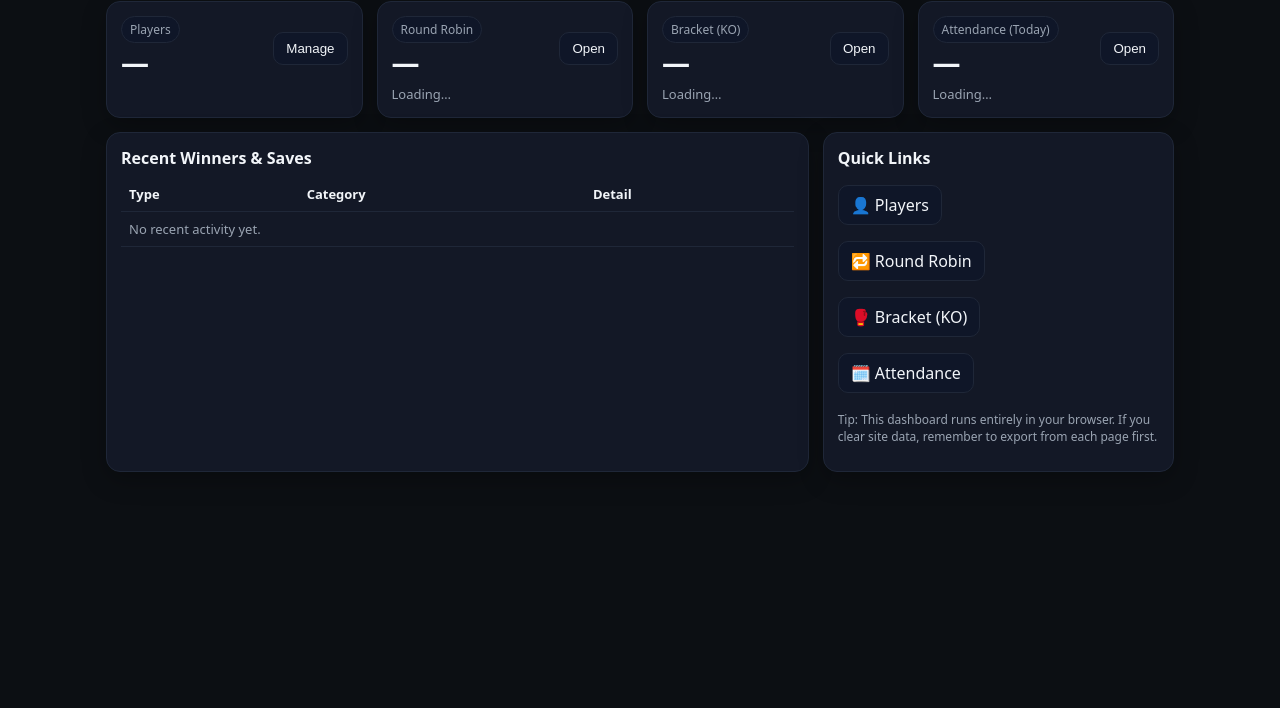
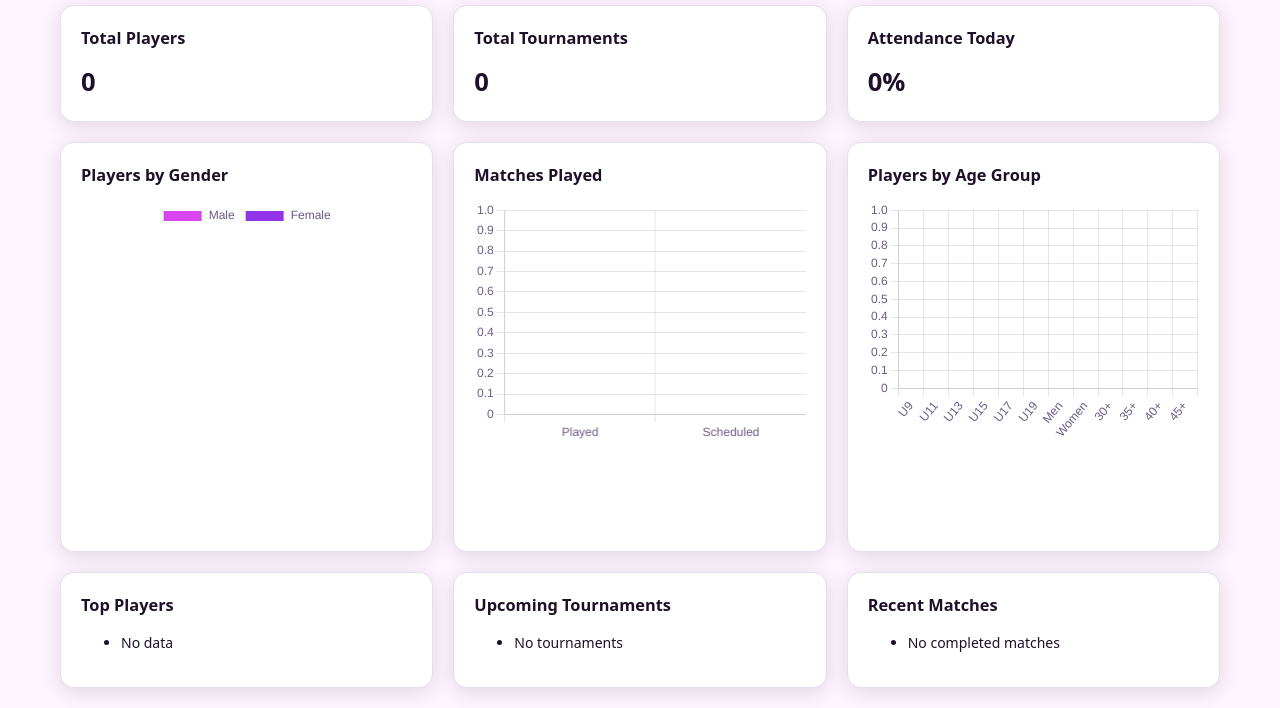
Before and after one commit to mahadhana1723-del/theworldofsportsmans, a plain HTML site: page dashboard.html in a window 1280 px wide. Shown: the part 114-822 px from the top of the page. Before the commit the page ends 800 px from the top, so only its background shows below. Drawn offline with nearby package versions, Linux system fonts and the light colour scheme.

Commit message:
dashboard changed

```diff
--- a/dashboard.html
+++ b/dashboard.html
@@ -1,301 +1,273 @@
-
 <!DOCTYPE html>
 <html lang="en">
 <head>
-<meta charset="utf-8">
-<meta name="viewport" content="width=device-width, initial-scale=1">
-<title>🏸 Unified Dashboard</title>
+  <meta charset="utf-8"/>
+  <meta name="viewport" content="width=device-width,initial-scale=1"/>
+  <title>Dashboard - Badminton Manager</title>
+
+  <script src="https://cdn.jsdelivr.net/npm/chart.js"></script>
+
   <style>
     :root{
-    --bg:#0c0f13;
-    --card:#131826;
-    --muted:#9aa4b2;
-    --text:#f2f5f9;
-    --accent:#2a82ff;
-    --good:#22c55e;
-    --warn:#f59e0b;
-    --bad:#ef4444;
-    --line:#1f2738;
+      --bg:#fdf4ff; --card:#ffffff; --text:#1f1029; --muted:#6b5a86;
+      --primary:#d946ef; --accent:#9333ea; --danger:#dc2626;
+      --warn:#d97706; --line:#e5e0eb;
     }
+    :root.dark{
+      --bg:#0b1020; --card:#12172a; --text:#e9efff; --muted:#9fb2d9;
+      --primary:#a855f7; --accent:#ec4899; --danger:#ef4444;
+      --warn:#f59e0b; --line:#293250;
+    }
+
     *{box-sizing:border-box}
-  body{margin:0; font-family:system-ui,Segoe UI,Arial; background:var(--bg); color:var(--text);}
-  header{position:sticky; top:0; z-index:5; background:linear-gradient(to right, #0c0f13, #0d1220); border-bottom:1px solid var(--line);}
-  .wrap{max-width:1100px; margin:0 auto; padding:16px;}
-  h1{margin:0; font-size:22px; letter-spacing:.2px;}
-  .sub{color:var(--muted); font-size:13px; margin-top:4px}
+    body{margin:0;font:14px/1.5 system-ui,Segoe UI,Roboto,Arial;background:var(--bg);color:var(--text)}
 
-  .grid{display:grid; gap:14px; grid-template-columns:repeat(auto-fit,minmax(240px,1fr)); margin-top:14px;}
-  .card{background:var(--card); border:1px solid var(--line); border-radius:14px; padding:14px; box-shadow:0 8px 24px rgba(0,0,0,.25);}
-  .card h3{margin:0 0 8px; font-size:16px}
-  .kpi{display:flex; align-items:center; justify-content:space-between}
-  .kpi .big{font-size:28px; font-weight:700}
-  .kpi .pill{font-size:12px; padding:4px 8px; border-radius:999px; background:#0f1628; border:1px solid var(--line); color:var(--muted)}
+    .container{max-width:1200px;margin:0 auto;padding:20px}
+    .grid{display:grid;gap:20px;grid-template-columns:repeat(3,minmax(0,1fr))}
+    @media(max-width:900px){.grid{grid-template-columns:1fr}}
 
-  .table{width:100%; border-collapse:collapse; font-size:13px; margin-top:8px}
-  .table th, .table td{padding:8px; border-bottom:1px solid var(--line); text-align:left}
-  .empty{color:var(--muted); text-align:center; padding:12px}
+    .card{background:var(--card);border:1px solid var(--line);border-radius:14px;padding:20px;box-shadow:0 4px 20px rgba(0,0,0,.12)}
+    h3{margin:0 0 12px}
+    .kpi{font-size:1.6rem;font-weight:bold}
 
-  .row{display:grid; gap:14px; grid-template-columns:2fr 1fr}
-  .links a, .btn{display:inline-flex; align-items:center; gap:6px; padding:8px 12px; border-radius:10px; border:1px solid var(--line); color:var(--text); text-decoration:none; background:#0f1628; cursor:pointer}
-  .btn:hover, .links a:hover{border-color:#2a82ff55}
-  .good{color:var(--good)}
-  .bad{color:var(--bad)}
-  .warn{color:var(--warn)}
+    .btn{border:1px solid var(--line);background:transparent;padding:10px 14px;border-radius:10px;cursor:pointer}
+    .btn.primary{background:linear-gradient(90deg,var(--primary),var(--accent));color:white;border-color:transparent}
+    .btn:hover{opacity:.9}
 
-  .footer-note{color:var(--muted); font-size:12px; margin-top:18px}
+    /* ===== Results Ticker ===== */
+    .ticker{
+      width:100%;
+      background:linear-gradient(90deg,var(--primary),var(--accent));
+      color:#fff;
+      padding:6px 0;
+      overflow:hidden;
+      position:sticky;
+      top:0;
+      z-index:100;
+    }
+    .ticker-content{
+      display:inline-block;
+      white-space:nowrap;
+      padding-left:100%;
+      animation:scroll 18s linear infinite;
+    }
+    @keyframes scroll{
+      from{transform:translateX(0);}
+      to{transform:translateX(-100%);}
+    }
   </style>
 </head>
 <body>
-  <header>
-    <div class="wrap">
-      <h1>🏸 Dashboard</h1>
-      <div class="sub">Live from Players, Round Robin, Bracket, and Attendance.</div>
-    </div>
-  </header>
-
-  <main class="wrap">
-    <div class="grid" id="kpiGrid">
-      <div class="card">
-        <div class="kpi">
-          <div>
-            <div class="pill">Players</div>
-            <div class="big" id="kpiPlayers">—</div>
-          </div>
-          <button class="btn" onclick="goto('PlayerPage.html')">Manage</button>
+  <!-- Moving results ticker -->
+  <div class="ticker">
+    <div class="ticker-content" id="resultsTicker">
+      🏸 No results yet
     </div>
   </div>
 
+  <div class="container">
+    <h2>Dashboard</h2>
+
+    <div class="grid">
       <div class="card">
-        <div class="kpi">
-          <div>
-            <div class="pill">Round Robin</div>
-            <div class="big" id="kpiRR">—</div>
+        <h3>Total Players</h3>
+        <div id="kpiPlayers" class="kpi">0</div>
       </div>
-          <button class="btn" onclick="goto('TournamentPage.html')">Open</button>
+      <div class="card">
+        <h3>Total Tournaments</h3>
+        <div id="kpiTournaments" class="kpi">0</div>
       </div>
-        <div class="sub" id="kpiRRSub">Loading…</div>
-      </div>
-
       <div class="card">
-        <div class="kpi">
-          <div>
-            <div class="pill">Bracket (KO)</div>
-            <div class="big" id="kpiKO">—</div>
-          </div>
-          <button class="btn" onclick="goto('Bracket_tournament.html')">Open</button>
-        </div>
-        <div class="sub" id="kpiKOSub">Loading…</div>
-      </div>
-
-      <div class="card">
-        <div class="kpi">
-          <div>
-            <div class="pill">Attendance (Today)</div>
-            <div class="big" id="kpiAttendance">—</div>
-          </div>
-          <button class="btn" onclick="goto('Attendance_book.html')">Open</button>
-        </div>
-        <div class="sub" id="kpiAttendanceSub">Loading…</div>
+        <h3>Attendance Today</h3>
+        <div id="kpiAttendance" class="kpi">0%</div>
       </div>
     </div>
 
-    <div class="row" style="margin-top:14px">
+    <div class="grid" style="margin-top:20px">
       <div class="card">
-        <h3>Recent Winners & Saves</h3>
-        <table class="table" id="recentTable">
-          <thead><tr><th>Type</th><th>Category</th><th>Detail</th></tr></thead>
-          <tbody id="recentBody"><tr><td colspan="3" class="empty">No recent activity yet.</td></tr></tbody>
-        </table>
+        <h3>Players by Gender</h3>
+        <canvas id="chartGender" height="220"></canvas>
+      </div>
+      <div class="card">
+        <h3>Matches Played</h3>
+        <canvas id="chartMatches" height="220"></canvas>
+      </div>
+      <div class="card">
+        <h3>Players by Age Group</h3>
+        <canvas id="playersBar" height="220"></canvas>
+      </div>
     </div>
 
+    <div class="grid" style="margin-top:20px">
       <div class="card">
-        <h3>Quick Links</h3>
-        <div class="links">
-          <p><a href="PlayerPage.html" onclick="return goto('PlayerPage.html')">👤 Players</a></p>
-          <p><a href="TournamentPage.html" onclick="return goto('TournamentPage.html')">🔁 Round Robin</a></p>
-          <p><a href="Bracket_tournament.html" onclick="return goto('Bracket_tournament.html')">🥊 Bracket (KO)</a></p>
-          <p><a href="Attendance_book.html" onclick="return goto('Attendance_book.html')">🗓️ Attendance</a></p>
+        <h3>Top Players</h3>
+        <ul id="topPlayers"></ul>
       </div>
-        <p class="footer-note">Tip: This dashboard runs entirely in your browser. If you clear site data, remember to export from each page first.</p>
+      <div class="card">
+        <h3>Upcoming Tournaments</h3>
+        <ul id="upcomingTournaments"></ul>
+      </div>
+      <div class="card">
+        <h3>Recent Matches</h3>
+        <ul id="recentMatches"></ul>
       </div>
     </div>
-  </main>
+  </div>
 
   <script>
-(function(){
-  // ---------- Helpers ----------
-  const today = () => (new Date()).toISOString().slice(0,10);
+    // Dummy loaders (replace later with backend API if needed)
+    function fetchPlayers(){
+      return JSON.parse(localStorage.getItem('players')||'[]');
+    }
+    function fetchTournaments(){
+      return JSON.parse(localStorage.getItem('tournaments')||'[]');
+    }
+    function fetchState(){
+      return (JSON.parse(localStorage.getItem('state'))||{});
+    }
 
-  function goto(file){
-    try{
-      // If we're running inside index.html's iframe, update the parent iframe
-      if (window.top && window.top !== window) {
-        const frame = window.top.document.getElementById('contentFrame');
-        if (frame) { frame.src = file; return false; }
+    function render(){
+      const players=fetchPlayers();
+      const tournaments=fetchTournaments();
+
+      document.getElementById('kpiPlayers').textContent=players.length;
+      document.getElementById('kpiTournaments').textContent=tournaments.length;
+      const present=players.filter(p=>p.present).length;
+      const pct=players.length?Math.round(present/players.length*100):0;
+      document.getElementById('kpiAttendance').textContent=pct+"%";
+
+      drawGenderChart(players);
+      drawMatchesChart(tournaments);
+      drawPlayersChart(players);
+      renderExtras(players,tournaments);
     }
-    }catch(_){} // cross-origin safe
-    // Fallback: navigate in-place
-    window.location.href = file;
-    return false;
-  }
-  window.goto = goto;
 
-  // ---------- Players (IndexedDB: playerDB / store: players) ----------
-  function readAllFromIDB(dbName, storeName){
-    return new Promise((resolve,reject)=>{
-      const req = indexedDB.open(dbName);
-      req.onsuccess = () => {
-        const db = req.result;
-        const tx = db.transaction(storeName, 'readonly');
-        const store = tx.objectStore(storeName);
-        const getAll = store.getAll();
-        getAll.onsuccess = () => resolve(getAll.result || []);
-        getAll.onerror = () => reject(getAll.error);
-      };
-      req.onerror = () => resolve([]); // no DB yet
-      req.onupgradeneeded = () => {}; // do nothing, we only read
+    // Gender chart
+    function drawGenderChart(players){
+      const ctx=document.getElementById('chartGender');
+      if(!ctx)return;
+      const males=players.filter(p=>p.gender==='man'||p.gender==='boy').length;
+      const females=players.filter(p=>p.gender==='woman'||p.gender==='girl').length;
+      if(window.genderChart){window.genderChart.destroy();}
+      window.genderChart=new Chart(ctx,{
+        type:'doughnut',
+        data:{labels:['Male','Female'],
+          datasets:[{data:[males,females],backgroundColor:['#d946ef','#9333ea']}]},
+        options:{plugins:{legend:{labels:{color:getCss('--muted')}}}}
       });
     }
 
-  // ---------- Round Robin (IndexedDB: TournamentDB / store: tournaments / key: 'data') ----------
-  function readTournamentDB(){
-    return new Promise((resolve)=>{
-      const req = indexedDB.open('TournamentDB', 1);
-      req.onsuccess = () => {
-        const db = req.result;
-        const tx = db.transaction('tournaments', 'readonly');
-        const store = tx.objectStore('tournaments');
-        const getReq = store.get('data');
-        getReq.onsuccess = () => {
-          try{
-            const parsed = JSON.parse(getReq.result || '{}');
-            resolve(parsed);
-          }catch{ resolve({}); }
-        };
-        getReq.onerror = () => resolve({});
-      };
-      req.onerror = () => resolve({});
-      req.onupgradeneeded = () => {}; // read-only pattern
+    // Matches chart (dummy count)
+    function drawMatchesChart(tournaments){
+      const ctx=document.getElementById('chartMatches');
+      if(!ctx)return;
+      const total=tournaments.length*10;
+      const played=Math.round(total*0.6);
+      if(window.matchChart){window.matchChart.destroy();}
+      window.matchChart=new Chart(ctx,{
+        type:'bar',
+        data:{labels:['Played','Scheduled'],
+          datasets:[{data:[played,total-played],backgroundColor:['#9333ea','#d946ef'],borderRadius:6}]},
+        options:{plugins:{legend:{display:false}},
+          scales:{x:{ticks:{color:getCss('--muted')}},y:{ticks:{color:getCss('--muted')},beginAtZero:true}}}
       });
     }
 
-  // ---------- Bracket (IndexedDB: bracketDB / store: tournaments [keyPath 'category']) ----------
-  function readBracketDB(){
-    return new Promise((resolve)=>{
-      const req = indexedDB.open('bracketDB', 1);
-      req.onsuccess = () => {
-        const db = req.result;
-        if (!db.objectStoreNames.contains('tournaments')) { resolve([]); return; }
-        const tx = db.transaction('tournaments','readonly');
-        const store = tx.objectStore('tournaments');
-        const items = [];
-        const cursor = store.openCursor();
-        cursor.onsuccess = (e)=>{
-          const cur = e.target.result;
-          if (cur){ items.push(cur.value); cur.continue(); }
-          else resolve(items);
-        };
-        cursor.onerror = () => resolve([]);
-      };
-      req.onerror = () => resolve([]);
-      req.onupgradeneeded = () => {}; // read-only
+    // Players by Age Group chart
+    function drawPlayersChart(players){
+      const ctx=document.getElementById('playersBar');
+      if(!ctx)return;
+      const groups=["U9","U11","U13","U15","U17","U19","Men","Women","30+","35+","40+","45+"];
+      const counts=groups.map(g=>players.filter(p=>p.age===g).length);
+      if(window.playersChart){window.playersChart.destroy();}
+      window.playersChart=new Chart(ctx,{
+        type:'bar',
+        data:{
+          labels:groups,
+          datasets:[{
+            label:'Players',
+            data:counts,
+            backgroundColor:'rgba(217,70,239,0.7)',
+            borderRadius:6
+          }]
+        },
+        options:{
+          responsive:true,
+          plugins:{legend:{display:false}},
+          scales:{
+            x:{ticks:{color:getCss('--muted')}},
+            y:{ticks:{color:getCss('--muted')},beginAtZero:true}
+          }
+        }
       });
     }
 
-  // ---------- Attendance (localStorage: attendance_v1) ----------
-  function readAttendance(){
-    try{
-      const data = JSON.parse(localStorage.getItem('attendance_v1') || '');
-      return data || { players:[], records:{} };
-    }catch(_){ return { players:[], records:{} }; }
+    // Collect recent matches from state (Round Robin + KO)
+    function getRecentMatches(){
+      const state = fetchState();
+      const rec = [];
+
+      // Round Robin
+      if(state.rr){
+        Object.values(state.rr).forEach(rr=>{
+          rr.groups?.forEach(g=>{
+            g.matches?.forEach(m=>{
+              if(m.done){
+                rec.push({
+                  a: m.a.name,
+                  b: m.b.name,
+                  score: `${m.scoreA}–${m.scoreB}`
+                });
+              }
+            });
+          });
+        });
       }
 
-  // ---------- Render ----------
-  async function render(){
-    // Players
-    const players = await readAllFromIDB('playerDB','players');
-    document.getElementById('kpiPlayers').textContent = players.length;
-
-    // Round Robin summary
-    const rr = await readTournamentDB();
-    const rrCats = Object.keys(rr);
-    let rrSaved = 0, rrMatches = 0;
-    rrCats.forEach(cat=>{
-      const t = rr[cat] || {};
-      const matches = Array.isArray(t.matches) ? t.matches : [];
-      rrMatches += matches.length;
-      rrSaved += matches.filter(m => m && m.saved).length;
+      // Knockout
+      if(state.ko){
+        Object.values(state.ko).forEach(ko=>{
+          ko.rounds?.forEach(r=>{
+            r.forEach(m=>{
+              if(m.done){
+                rec.push({
+                  a: m.a?.name||'TBD',
+                  b: m.b?.name||'TBD',
+                  score: `${m.scoreA}–${m.scoreB}`
                 });
-    document.getElementById('kpiRR').textContent = rrCats.length || '0';
-    document.getElementById('kpiRRSub').textContent = rrCats.length
-      ? `${rrSaved}/${rrMatches} matches saved`
-      : 'No categories yet';
-
-    // Bracket summary
-    const ko = await readBracketDB();
-    const koCats = ko.map(x=>x && x.category || x?.data?.meta?.category).filter(Boolean);
-    let koEntries = 0, winners = 0;
-    ko.forEach(row=>{
-      const data = row?.data || row;
-      const entries = Array.isArray(data?.entries) ? data.entries : [];
-      koEntries += entries.length;
-      // try to infer winner as last non-BYE in last round
-      const rounds = Array.isArray(data?.rounds) ? data.rounds : [];
-      const last = rounds[rounds.length-1];
-      if (Array.isArray(last)){
-        const any = last.find(m => m && (m.winner || m.T));
-        if (any && any.winner && any.winner !== 'BYE') winners += 1;
               }
             });
-    document.getElementById('kpiKO').textContent = koCats.length || '0';
-    document.getElementById('kpiKOSub').textContent = koCats.length
-      ? `${koEntries} entries • ${winners} winners decided`
-      : 'No brackets saved';
-
-    // Attendance
-    const att = readAttendance();
-    const recs = att.records || {};
-    const todayKey = today();
-    const todayRec = recs[todayKey] || {};
-    const total = (att.players || []).length;
-    const present = Object.values(todayRec).filter(v=>v==='P').length;
-    const absent  = Object.values(todayRec).filter(v=>v==='A').length;
-    document.getElementById('kpiAttendance').textContent = present + '/' + total;
-    document.getElementById('kpiAttendanceSub').textContent = (absent>0 ? `${absent} absent • ` : '') + (total ? `${Math.round((present/total)*100)}% present` : 'No players');
-
-    // Recent activity table (compose from RR + KO)
-    const recent = [];
-    // From Round Robin: last 5 saved matches across cats
-    rrCats.forEach(cat=>{
-      const t = rr[cat] || {};
-      const matches = Array.isArray(t.matches) ? t.matches : [];
-      matches.filter(m=>m && m.saved).slice(-5).forEach(m=>{
-        recent.push({type:'RR', category:cat, detail:`${m.a} ${m.sa} - ${m.sb} ${m.b}`});
           });
         });
-    // From Bracket: last categories (show name and entries)
-    ko.slice(-5).forEach(row=>{
-      const data = row?.data || row || {};
-      const cat = (row && row.category) || data?.meta?.category || '—';
-      const entries = Array.isArray(data?.entries) ? data.entries.length : 0;
-      recent.push({type:'KO', category:cat, detail:`${entries} entries`});
-    });
+      }
 
-    const body = document.getElementById('recentBody');
-    body.innerHTML = '';
-    if (!recent.length){
-      body.innerHTML = '<tr><td colspan="3" class="empty">No recent activity yet.</td></tr>';
-    } else {
-      recent.slice(-8).reverse().forEach(r=>{
-        const tr = document.createElement('tr');
-        tr.innerHTML = `<td>${r.type}</td><td>${r.category}</td><td>${r.detail}</td>`;
-        body.appendChild(tr);
-      });
+      return rec.slice(-5).reverse(); // last 5
     }
+
+    // Extra dashboard cards
+    function renderExtras(players,tournaments){
+      // Top players by wins
+      const top=players.slice().sort((a,b)=>(b.stats?.W||0)-(a.stats?.W||0)).slice(0,5);
+      document.getElementById('topPlayers').innerHTML=top.map(p=>`<li>${p.name} — ${p.stats?.W||0} wins</li>`).join('')||'<li>No data</li>';
+
+      // Upcoming tournaments
+      const upcoming=tournaments.slice().sort((a,b)=>new Date(a.date)-new Date(b.date)).slice(0,5);
+      document.getElementById('upcomingTournaments').innerHTML=upcoming.map(t=>`<li>${t.name} (${t.date})</li>`).join('')||'<li>No tournaments</li>';
+
+      // Recent matches from state
+      const rec = getRecentMatches();
+      document.getElementById('recentMatches').innerHTML = rec.map(m=>`<li>${m.a} vs ${m.b} — ${m.score}</li>`).join('') || '<li>No completed matches</li>';
+
+      // Update ticker with same matches
+      const ticker = document.getElementById('resultsTicker');
+      ticker.textContent = rec.length ? "🏸 Latest Results: " + rec.map(m=>`${m.a} beat ${m.b} ${m.score}`).join(" | ") : "No results yet";
+    }
+
+    function getCss(name){
+      return getComputedStyle(document.documentElement).getPropertyValue(name);
     }
 
     render();
-})();
   </script>
 </body>
 </html>
```
Lines whose indentation alone changed are shown as unchanged.
